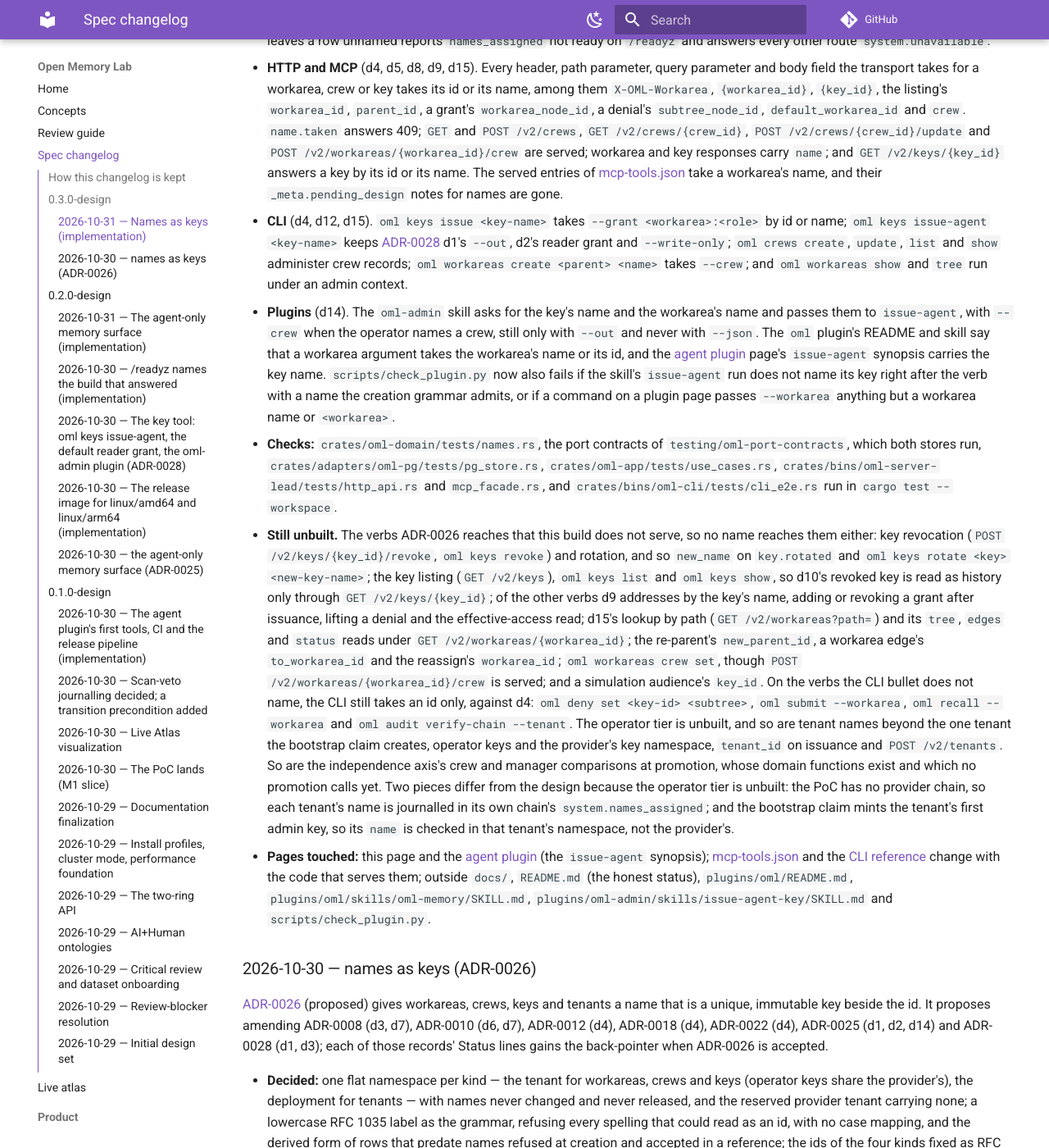
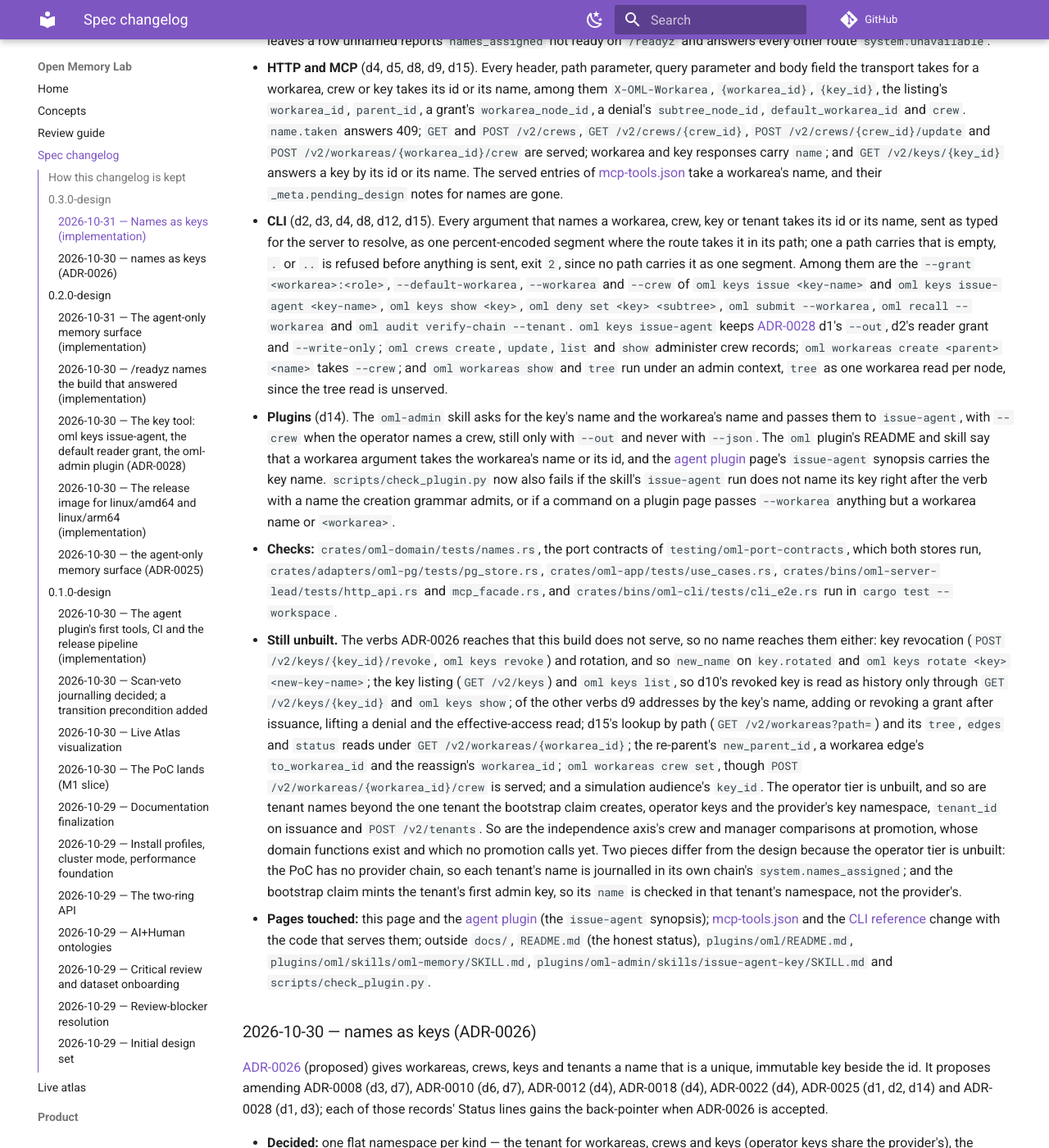
Before and after one commit to e8kor/open-memory-lab, an MkDocs documentation site: the page built from docs/changelog.md, in a window 1280 px wide and 1400 px high, scrolled down 1390 px. Shown: the whole window at 82% size. Built offline with MkDocs 1.6.1 and Material for MkDocs 9.7.7, drawn with Linux system fonts in a browser that asks for light colours; comment, search, counter and statistics services are not loaded.

Commit message:
State in the names-as-keys changelog entry and the README that every CLI argument naming a workarea, crew, key or tenant takes its id or its name, oml keys show, oml deny set, oml submit and oml recall --workarea and oml audit verify-chain --tenant among them, and drop them from the unbuilt list (ADR-0026 d4)
S6 and S7 were built side by side: S7 scoped the changelog entry to what the CLI served before S6, so after both merged it listed oml keys show as unbuilt and said oml deny set, oml submit --workarea, oml recall --workarea and oml audit verify-chain --tenant still take only an id, which S6 changed, and the README said only the server and the plugin's tools take names. ADR-0018 d3 has the honest status match the build, so the CLI bullet now names what S6 serves, the empty, . and .. refusal included, and the unbuilt list keeps only what neither track built.

```diff
--- a/docs/changelog.md
+++ b/docs/changelog.md
@@ -75,11 +75,18 @@ serve. The record stays proposed: no Status line moves, `info.version` stays `0.
   workarea and key responses carry `name`; and `GET /v2/keys/{key_id}` answers a key by its id or
   its name. The served entries of [mcp-tools.json](api/mcp-tools.json) take a workarea's name, and
   their `_meta.pending_design` notes for names are gone.
-- **CLI** (d4, d12, d15). `oml keys issue <key-name>` takes `--grant <workarea>:<role>` by id or
-  name; `oml keys issue-agent <key-name>` keeps [ADR-0028](adr/ADR-0028-agent-key-issuance.md)
-  d1's `--out`, d2's reader grant and `--write-only`; `oml crews create`, `update`, `list` and
-  `show` administer crew records; `oml workareas create <parent> <name>` takes `--crew`; and
-  `oml workareas show` and `tree` run under an admin context.
+- **CLI** (d2, d3, d4, d8, d12, d15). Every argument that names a workarea, crew, key or tenant
+  takes its id or its name, sent as typed for the server to resolve, as one percent-encoded segment
+  where the route takes it in its path; one a path carries that is empty, `.` or `..` is refused
+  before anything is sent, exit `2`, since no path carries it as one segment. Among them are the
+  `--grant <workarea>:<role>`, `--default-workarea`, `--workarea` and `--crew` of
+  `oml keys issue <key-name>` and `oml keys issue-agent <key-name>`, `oml keys show <key>`,
+  `oml deny set <key> <subtree>`, `oml submit --workarea`, `oml recall --workarea` and
+  `oml audit verify-chain --tenant`. `oml keys issue-agent` keeps
+  [ADR-0028](adr/ADR-0028-agent-key-issuance.md) d1's `--out`, d2's reader grant and `--write-only`;
+  `oml crews create`, `update`, `list` and `show` administer crew records;
+  `oml workareas create <parent> <name>` takes `--crew`; and `oml workareas show` and `tree` run
+  under an admin context, `tree` as one workarea read per node, since the tree read is unserved.
 - **Plugins** (d14). The `oml-admin` skill asks for the key's name and the workarea's name and
   passes them to `issue-agent`, with `--crew` when the operator names a crew, still only with
   `--out` and never with `--json`. The `oml` plugin's README and skill say that a workarea
@@ -93,25 +100,22 @@ serve. The record stays proposed: no Status line moves, `info.version` stays `0.
   `crates/oml-app/tests/use_cases.rs`, `crates/bins/oml-server-lead/tests/http_api.rs` and
   `mcp_facade.rs`, and `crates/bins/oml-cli/tests/cli_e2e.rs` run in `cargo test --workspace`.
 - **Still unbuilt.** The verbs ADR-0026 reaches that this build does not serve, so no name reaches
-  them either: key revocation (`POST /v2/keys/{key_id}/revoke`, `oml keys revoke`) and rotation,
-  and so `new_name` on `key.rotated` and `oml keys rotate <key> <new-key-name>`; the key listing
-  (`GET /v2/keys`), `oml keys list` and `oml keys show`, so d10's revoked key is read as history
-  only through `GET /v2/keys/{key_id}`; of the other verbs d9 addresses by the key's name, adding
-  or revoking a grant after issuance, lifting a denial and the effective-access read; d15's lookup
-  by path (`GET /v2/workareas?path=`) and its `tree`, `edges` and `status` reads under
+  them either: key revocation (`POST /v2/keys/{key_id}/revoke`, `oml keys revoke`) and rotation, and
+  so `new_name` on `key.rotated` and `oml keys rotate <key> <new-key-name>`; the key listing
+  (`GET /v2/keys`) and `oml keys list`, so d10's revoked key is read as history only through
+  `GET /v2/keys/{key_id}` and `oml keys show`; of the other verbs d9 addresses by the key's name,
+  adding or revoking a grant after issuance, lifting a denial and the effective-access read; d15's
+  lookup by path (`GET /v2/workareas?path=`) and its `tree`, `edges` and `status` reads under
   `GET /v2/workareas/{workarea_id}`; the re-parent's `new_parent_id`, a workarea edge's
   `to_workarea_id` and the reassign's `workarea_id`; `oml workareas crew set`, though
-  `POST /v2/workareas/{workarea_id}/crew` is served; and a simulation audience's `key_id`. On the
-  verbs the CLI bullet does not name, the CLI still takes an id only, against d4:
-  `oml deny set <key-id> <subtree>`, `oml submit --workarea`, `oml recall --workarea` and
-  `oml audit verify-chain --tenant`. The operator tier is unbuilt, and so are tenant names beyond
-  the one tenant the bootstrap claim creates, operator keys and the provider's key namespace,
-  `tenant_id` on issuance and `POST /v2/tenants`. So are the independence axis's crew and manager
-  comparisons at promotion, whose domain functions exist and which no promotion calls yet. Two
-  pieces differ from the design because the operator tier is unbuilt: the PoC has no provider
-  chain, so each tenant's name is journalled in its own chain's `system.names_assigned`; and the
-  bootstrap claim mints the tenant's first admin key, so its `name` is checked in that tenant's
-  namespace, not the provider's.
+  `POST /v2/workareas/{workarea_id}/crew` is served; and a simulation audience's `key_id`. The
+  operator tier is unbuilt, and so are tenant names beyond the one tenant the bootstrap claim
+  creates, operator keys and the provider's key namespace, `tenant_id` on issuance and
+  `POST /v2/tenants`. So are the independence axis's crew and manager comparisons at promotion,
+  whose domain functions exist and which no promotion calls yet. Two pieces differ from the design
+  because the operator tier is unbuilt: the PoC has no provider chain, so each tenant's name is
+  journalled in its own chain's `system.names_assigned`; and the bootstrap claim mints the tenant's
+  first admin key, so its `name` is checked in that tenant's namespace, not the provider's.
 - **Pages touched:** this page and the [agent plugin](api/mcp-plugin.md) (the `issue-agent`
   synopsis); [mcp-tools.json](api/mcp-tools.json) and the [CLI reference](cli/reference.md)
   change with the code that serves them; outside `docs/`, `README.md` (the honest status),
```
Also changed, not shown: README.md (+3 -2 lines).
